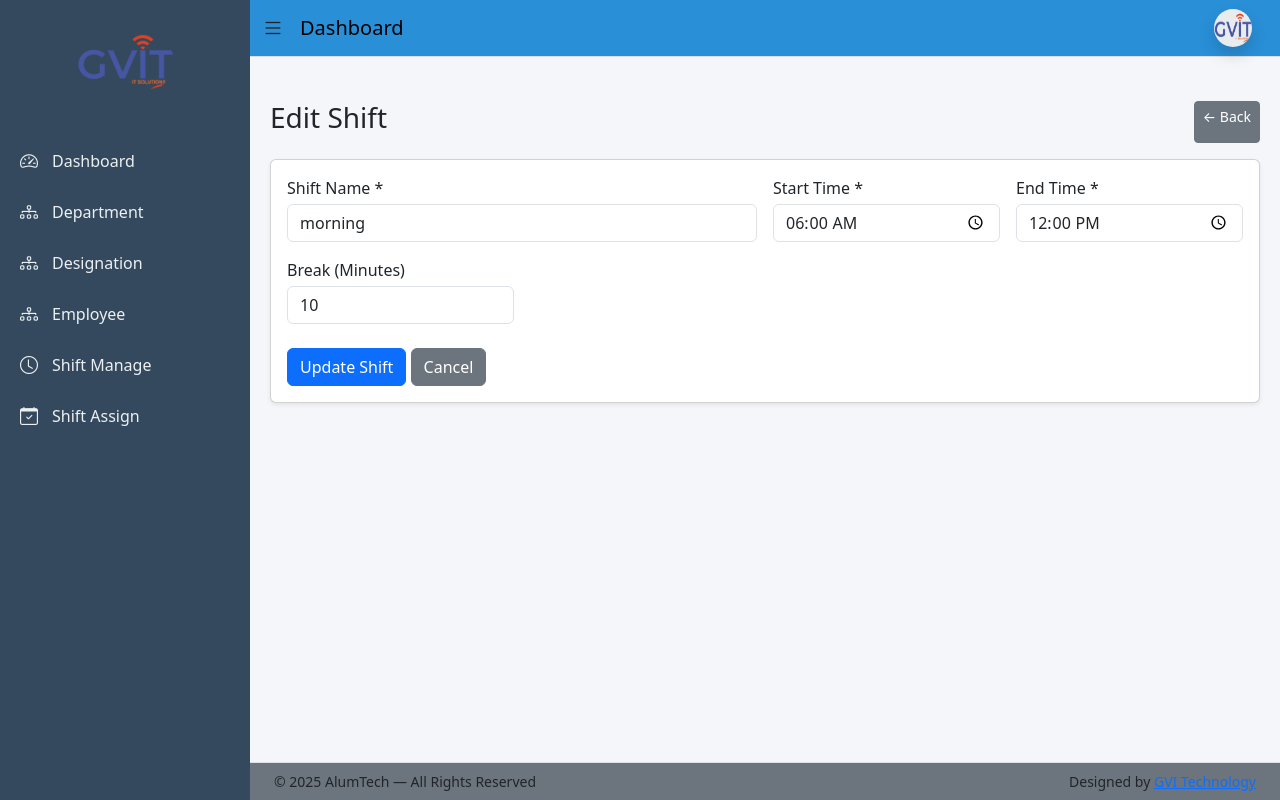
After one commit to subhampandia/Aluminium-website-with-backend, a Django app: page /shift/edit/1/ in a window 1280 px wide. The commit adds this page. Run offline with Django 5.2, Linux system fonts and the light colour scheme; a user stored in the database is signed in; data comes from the database, SQL or seed files in the repository; both versions use the stored data as it was after the commit.

Commit message:
added shift add page

```diff
--- a/aluminium/urls.py
+++ b/aluminium/urls.py
@@ -43,7 +43,12 @@ from app.views import (
     employee_edit,
     employee_delete,employee_toggle_status
 )
-
+from app.views import(
+    shift_list,
+    shift_add,
+    shift_edit,
+    shift_toggle_status
+)
 
 
 urlpatterns = [
@@ -70,6 +75,10 @@ urlpatterns = [
     path('employee/delete/<int:pk>/', employee_delete, name='employee_delete'),
     path('employee/toggle-status/<int:pk>/', employee_toggle_status, name='employee_toggle_status'),
 
+    path('shift/', shift_list, name='shift_list'),
+    path('shift/add/', shift_add, name='shift_add'),
+    path('shift/edit/<int:pk>/', shift_edit, name='shift_edit'),
+    path('shift/toggle/<int:pk>/', shift_toggle_status, name='shift_toggle_status'),
 
 ]
 
--- a/app/models.py
+++ b/app/models.py
@@ -62,3 +62,15 @@ class Employee(models.Model):
 
     def __str__(self):
         return f"{self.full_name()} ({self.employee_id})"
+
+class Shift(models.Model):
+
+    name = models.CharField(max_length=100)
+    start_time = models.TimeField()
+    end_time = models.TimeField()
+    break_minutes = models.PositiveIntegerField(default=0)
+    is_active = models.BooleanField(default=True)
+    created_at = models.DateTimeField(auto_now_add=True)
+
+    def __str__(self):
+        return f"{self.name} ({self.start_time} - {self.end_time})"
--- a/app/views.py
+++ b/app/views.py
@@ -3,7 +3,7 @@ from django.contrib.auth import authenticate, login, logout
 from django.views.decorators.cache import never_cache
 from django.contrib.auth.decorators import login_required
 from django.contrib import messages
-from .models import Department, Designation, Employee
+from .models import Department, Designation, Employee, Shift
 
 
 def index(request):
@@ -256,3 +256,54 @@ def employee_toggle_status(request, pk):
     messages.success(request, f"Employee {status} successfully")
 
     return redirect('employee_list')
+
+@never_cache
+@login_required(login_url='login')
+def shift_list(request):
+    shifts = Shift.objects.all().order_by('id')
+    return render(request, 'shift/shift_list.html', {
+        'shifts': shifts
+    })
+
+
+@login_required(login_url='login')
+def shift_add(request):
+    if request.method == 'POST':
+        Shift.objects.create(
+            name=request.POST.get('name'),
+            start_time=request.POST.get('start_time'),
+            end_time=request.POST.get('end_time'),
+            break_minutes=request.POST.get('break_minutes') or 0
+        )
+        messages.success(request, "Shift added successfully")
+        return redirect('shift_list')
+
+    return render(request, 'shift/shift_add.html')
+
+
+@login_required(login_url='login')
+def shift_edit(request, pk):
+    shift = get_object_or_404(Shift, pk=pk)
+
+    if request.method == 'POST':
+        shift.name = request.POST.get('name')
+        shift.start_time = request.POST.get('start_time')
+        shift.end_time = request.POST.get('end_time')
+        shift.break_minutes = request.POST.get('break_minutes') or 0
+        shift.save()
+
+        messages.success(request, "Shift updated successfully")
+        return redirect('shift_list')
+
+    return render(request, 'shift/shift_edit.html', {
+        'shift': shift
+    })
+
+
+@login_required(login_url='login')
+def shift_toggle_status(request, pk):
+    shift = get_object_or_404(Shift, pk=pk)
+    shift.is_active = not shift.is_active
+    shift.save()
+
+    return redirect('shift_list')
--- a/templates/base_dashboard.html
+++ b/templates/base_dashboard.html
@@ -65,10 +65,11 @@
         <span>Employee</span>
       </a>
 
-      <a href="javascript:void(0)">
-        <i class="bi bi-clock"></i>
-        <span>Shift Manage</span>
-      </a>
+      <a href="{% url 'shift_list' %}">
+  <i class="bi bi-clock"></i>
+  <span>Shift Manage</span>
+</a>
+
 
       <a href="javascript:void(0)">
         <i class="bi bi-calendar-check"></i>
--- /dev/null
+++ b/templates/shift/shift_edit.html
@@ -0,0 +1,75 @@
+{% extends 'base_dashboard.html' %}
+{% block title %}Edit Shift{% endblock %}
+
+{% block content %}
+
+<div class="d-flex justify-content-between mb-3">
+  <h3>Edit Shift</h3>
+  <a href="{% url 'shift_list' %}" class="btn btn-secondary btn-sm">
+    ← Back
+  </a>
+</div>
+
+<div class="card shadow-sm">
+  <div class="card-body">
+    <form method="post">
+      {% csrf_token %}
+
+      <div class="row g-3">
+
+        <div class="col-md-6">
+          <label class="form-label">Shift Name *</label>
+          <input
+            type="text"
+            name="name"
+            class="form-control"
+            value="{{ shift.name }}"
+            required
+          >
+        </div>
+
+        <div class="col-md-3">
+          <label class="form-label">Start Time *</label>
+          <input
+            type="time"
+            name="start_time"
+            class="form-control"
+            value="{{ shift.start_time|time:'H:i' }}"
+            required
+          >
+        </div>
+
+        <div class="col-md-3">
+          <label class="form-label">End Time *</label>
+          <input
+            type="time"
+            name="end_time"
+            class="form-control"
+            value="{{ shift.end_time|time:'H:i' }}"
+            required
+          >
+        </div>
+
+        <div class="col-md-3">
+          <label class="form-label">Break (Minutes)</label>
+          <input
+            type="number"
+            name="break_minutes"
+            class="form-control"
+            min="0"
+            value="{{ shift.break_minutes }}"
+          >
+        </div>
+
+      </div>
+
+      <div class="mt-4">
+        <button class="btn btn-primary">Update Shift</button>
+        <a href="{% url 'shift_list' %}" class="btn btn-secondary">Cancel</a>
+      </div>
+
+    </form>
+  </div>
+</div>
+
+{% endblock %}
```
Also changed, not shown: templates/shift/shift_add.html (added, +51 -0 lines), templates/shift/shift_list.html (added, +54 -0 lines), app/migrations/0007_shift.py (added), db.sqlite3.
